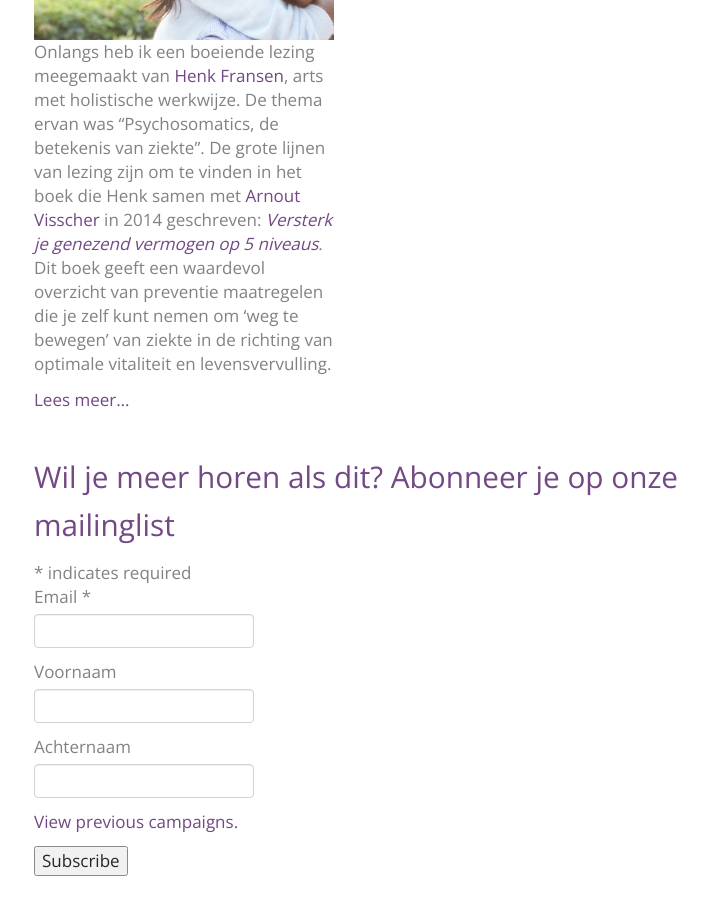
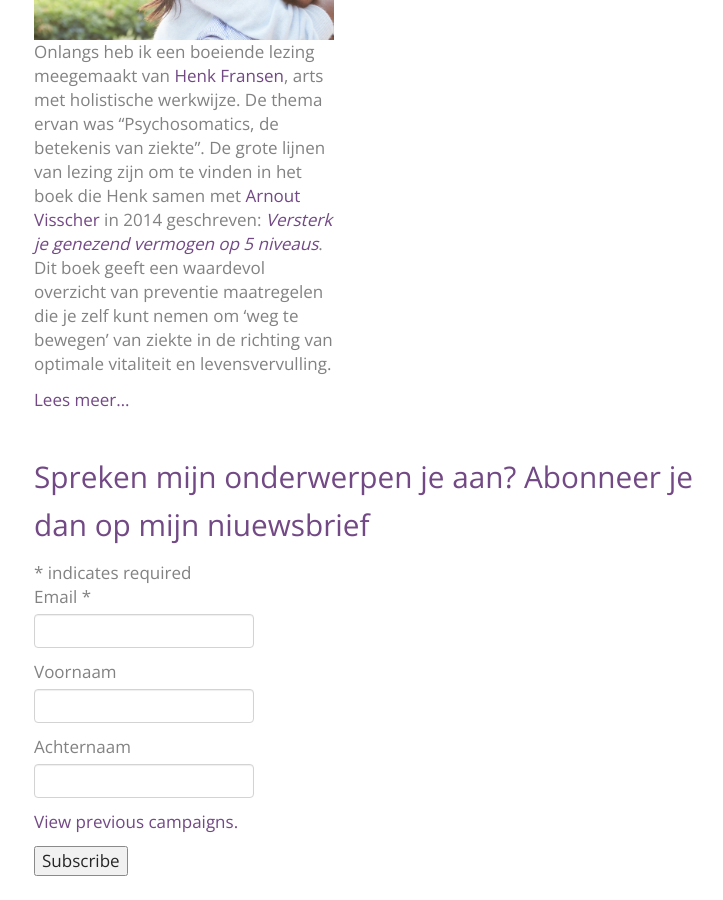
Before and after one commit to pwagland/pwagland.github.io, a Jekyll site: the page built from inspiratie.html, in a window 1280 px wide and 900 px high, scrolled down 2433 px. Shown: the whole window, without its empty margins (276-999 px from the left). Built offline with Jekyll 4.4.1, drawn with Linux system fonts in a browser that asks for light colours; nearby versions of some CDN libraries; comment, search, counter and statistics services are not loaded.

Commit message:
Change the text for the newsbrief signup.

```diff
--- a/_includes/maillist
+++ b/_includes/maillist
@@ -3,7 +3,7 @@
 <div id="mc_embed_signup">
 <form action="//massagetherapie-hilversum.us13.list-manage.com/subscribe/post?u=839d8f5d128a9c0fbc896df8c&amp;id=deea6bf7f0" method="post" id="mc-embedded-subscribe-form" name="mc-embedded-subscribe-form" class="validate" target="_blank" novalidate>
     <div id="mc_embed_signup_scroll">
-  <h2>{{ include.teaser }}Abonneer je op onze mailinglist</h2>
+  <h2>{{ include.teaser }} Abonneer je dan op mijn niuewsbrief</h2>
 <div class="indicates-required"><span class="asterisk">*</span> indicates required</div>
 <div class="mc-field-group">
   <label for="mce-EMAIL">Email <span class="asterisk">*</span>
--- a/_layouts/post.html
+++ b/_layouts/post.html
@@ -28,7 +28,7 @@ layout: default
                 {{ page.date | date: "%Y" }}
               </p>
             </section>
-            {% include maillist teaser="Wil je meer horen als dit? "%}
+            {% include maillist teaser="Spreken mijn onderwerpen je aan?"%}
           </div> <!-- /indentedText -->
         </div> <!-- /span12 -->
       </div> <!-- /row -->
--- a/inspiratie.html
+++ b/inspiratie.html
@@ -46,7 +46,7 @@ navorder: 6
               </div>
             {% endif %}
           {% endfor %}
-          {% include maillist teaser="Wil je meer horen als dit? "%}
+          {% include maillist teaser="Spreken mijn onderwerpen je aan?"%}
         </div>
       </div> <!-- /row -->
     </div> <!-- /container -->
```
